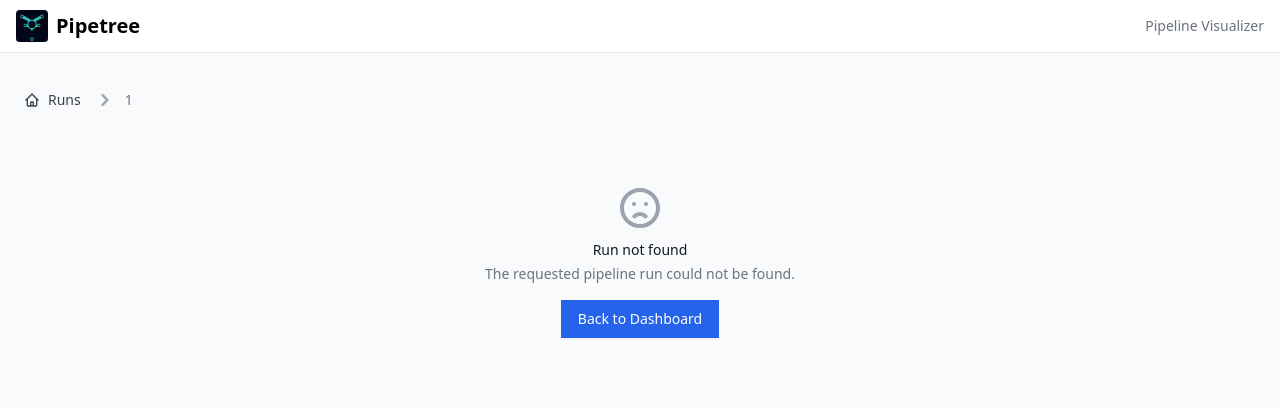
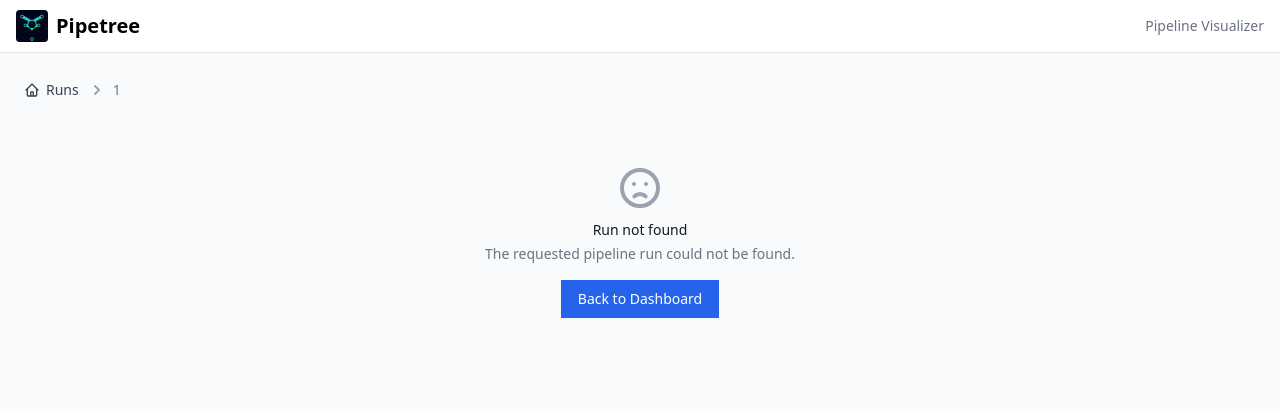
Before and after one commit to silver-river-us/pipetree, a FastAPI app: page /runs/1 in a window 1280 px wide. Shown: the top 409 px of the page. Run offline with FastAPI, Linux system fonts and the light colour scheme; some libraries are stand-ins or nearby versions.

Commit message:
improve spacings

```diff
--- a/visualizer/templates/index.html
+++ b/visualizer/templates/index.html
@@ -5,7 +5,7 @@
 {% block content %}
 <div class="p-6 max-w-screen-xl mx-auto">
     <!-- Header -->
-    <div class="mb-8">
+    <div class="mb-6">
         <h1 class="text-2xl font-bold text-gray-900">Pipeline Runs</h1>
         <p class="text-gray-600 mt-1">Monitor and track your pipeline executions</p>
     </div>
--- a/visualizer/templates/run_detail.html
+++ b/visualizer/templates/run_detail.html
@@ -3,13 +3,13 @@
 {% block title %}{{ run.name if run else 'Run' }} - Pipetree Visualizer{% endblock %}
 
 {% block content %}
-<div class="p-6 max-w-screen-xl mx-auto">
+<div class="px-6 py-4 max-w-screen-xl mx-auto">
     <!-- Breadcrumb -->
-    <nav class="flex mb-6" aria-label="Breadcrumb">
-        <ol class="inline-flex items-center space-x-1 md:space-x-3">
+    <nav class="flex mb-4" aria-label="Breadcrumb">
+        <ol class="inline-flex items-center space-x-1 md:space-x-2">
             <li class="inline-flex items-center">
                 <a href="/?db={{ db_path }}" class="inline-flex items-center text-sm font-medium text-gray-700 hover:text-blue-600">
-                    <svg class="w-4 h-4 mr-2" fill="none" stroke="currentColor" viewBox="0 0 24 24">
+                    <svg class="w-4 h-4 mr-1.5" fill="none" stroke="currentColor" viewBox="0 0 24 24">
                         <path stroke-linecap="round" stroke-linejoin="round" stroke-width="2" d="M3 12l2-2m0 0l7-7 7 7M5 10v10a1 1 0 001 1h3m10-11l2 2m-2-2v10a1 1 0 01-1 1h-3m-6 0a1 1 0 001-1v-4a1 1 0 011-1h2a1 1 0 011 1v4a1 1 0 001 1m-6 0h6"/>
                     </svg>
                     Runs
@@ -17,10 +17,10 @@
             </li>
             <li>
                 <div class="flex items-center">
-                    <svg class="w-6 h-6 text-gray-400" fill="currentColor" viewBox="0 0 20 20">
+                    <svg class="w-5 h-5 text-gray-400" fill="currentColor" viewBox="0 0 20 20">
                         <path fill-rule="evenodd" d="M7.293 14.707a1 1 0 010-1.414L10.586 10 7.293 6.707a1 1 0 011.414-1.414l4 4a1 1 0 010 1.414l-4 4a1 1 0 01-1.414 0z" clip-rule="evenodd"/>
                     </svg>
-                    <span class="ml-1 text-sm font-medium text-gray-500 md:ml-2">{{ run.name if run else run_id[:8] }}</span>
+                    <span class="ml-1 text-sm font-medium text-gray-500 md:ml-1.5">{{ run.name if run else run_id[:8] }}</span>
                 </div>
             </li>
         </ol>
@@ -28,7 +28,7 @@
 
     {% if run %}
     <!-- Run header -->
-    <div class="bg-white rounded-lg border border-gray-200 shadow-sm p-6 mb-6">
+    <div class="bg-white rounded-lg border border-gray-200 shadow-sm p-6 mb-4">
         <div class="flex items-center justify-between">
             <div class="flex items-center gap-4">
                 {% set colors = get_status_color(run.status) %}
```
Also changed, not shown: visualizer/templates/partials/steps.html (+7 -6 lines).
